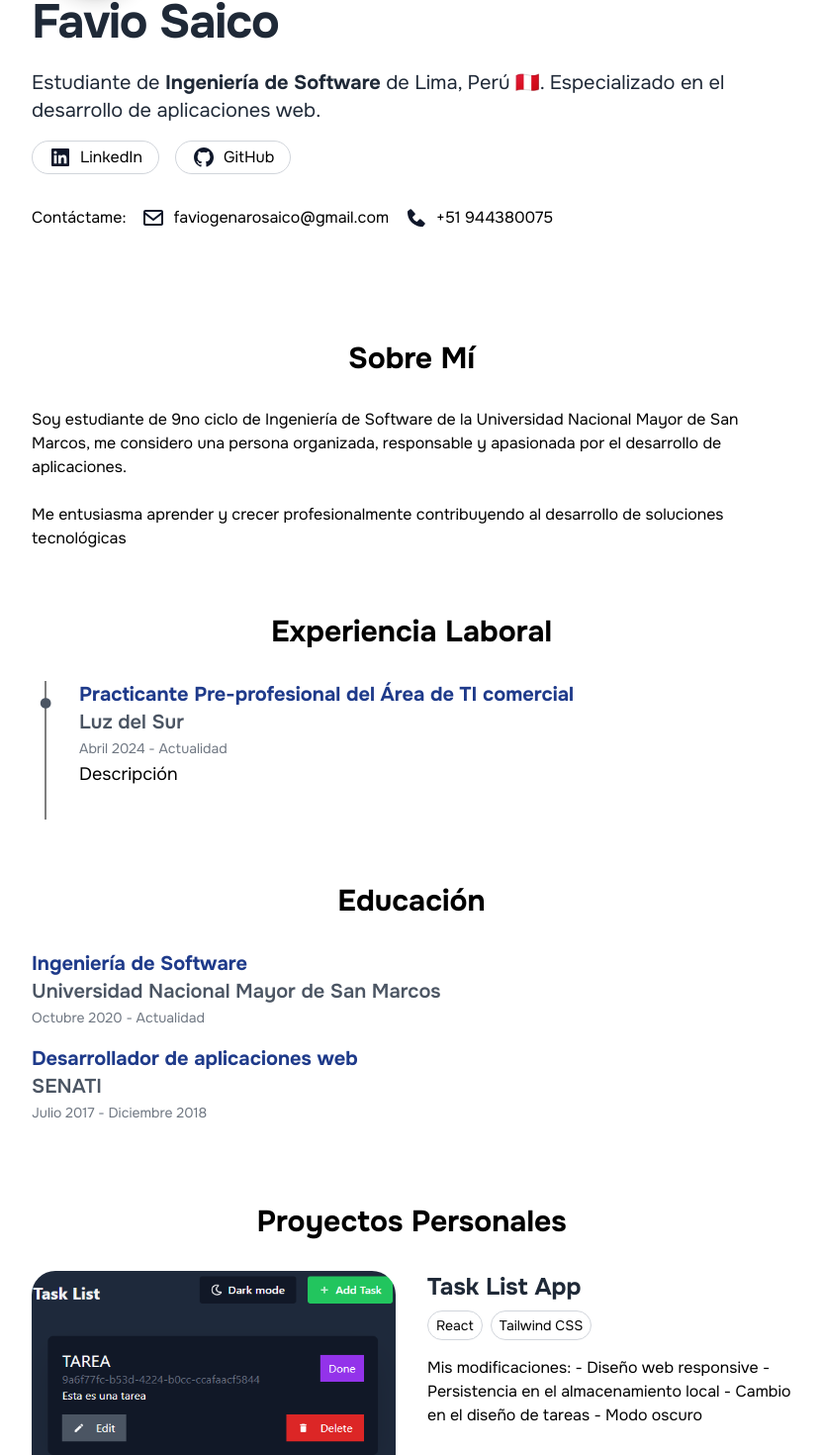
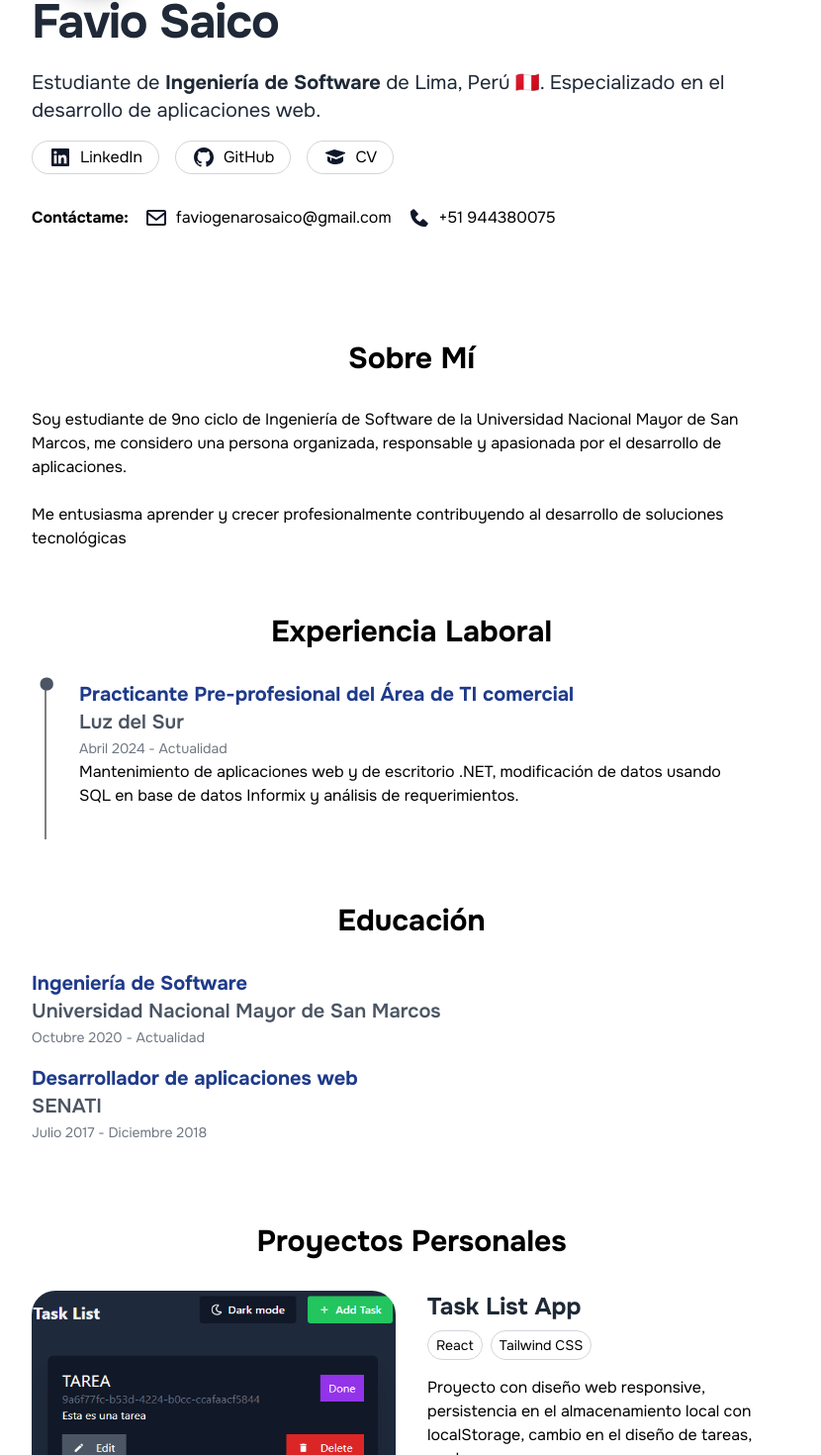
Before and after one commit to FavioGenaro/FavioGenaro.github.io, a React (Vite) app: page / in a window 1280 px wide. Shown: the part 274-1744 px from the top of the page at 99% size, without its empty margins (224-1054 px from the left). Built offline with nearby package versions, Linux system fonts and the light colour scheme.

Commit message:
Agregando CV y mejorando el scroll

```diff
--- a/src/App.jsx
+++ b/src/App.jsx
@@ -26,6 +26,7 @@ function App() {
       <Experience/>
       <Education/>
       <Projects/>
+
     </>
   )
 }
--- /dev/null
+++ b/src/assets/icons/CvIcon.jsx
@@ -0,0 +1,16 @@
+const CvIcon = () => {
+
+    return (
+        // style="fill: rgba(0, 0, 0, 1);transform: ;msFilter:;"
+        <svg xmlns="http://www.w3.org/2000/svg" width="24" height="24" viewBox="0 0 24 24"
+
+        className="fill-slate-900 dark:fill-white"
+        >
+            <path d="M2 7v1l11 4 9-4V7L11 4z"></path>
+            <path d="M4 11v4.267c0 1.621 4.001 3.893 9 3.734 4-.126 6.586-1.972 7-3.467.024-.089.037-.178.037-.268V11L13 14l-5-1.667v3.213l-1-.364V12l-3-1z">
+            </path>
+        </svg>
+    )
+}
+
+export default CvIcon
--- a/src/components/CardProjects.jsx
+++ b/src/components/CardProjects.jsx
@@ -41,14 +41,18 @@ const CardProjects = ({ image="https://www.pngall.com/wp-content/uploads/7/Galle
                     {/* Enlaces */}
                     <div className="flex gap-4 text-white mt-2">
                         <a href={repo}
-                            className="p-2 bg-gray-800 border border-gray-600 rounded-xl flex gap-2">
+                            className="p-2 bg-gray-800 border border-gray-600 rounded-xl flex gap-2"
+                            target="_blank"
+                        >
                             <GithubIcon haveModeDark={false}/>
                             <p>Code</p>
                         </a>
                         {
                             havePreview && (
                                 <a href={preview}
-                                    className="p-2 bg-gray-800 border border-gray-600 rounded-xl flex gap-2">
+                                    className="p-2 bg-gray-800 border border-gray-600 rounded-xl flex gap-2"
+                                    target="_blank"
+                                >
                                     <PreviewIcon/>
                                     Preview
                                 </a>
--- a/src/components/Experience.jsx
+++ b/src/components/Experience.jsx
@@ -9,14 +9,14 @@ const Experience = () => {
                 <div className="relative pb-4 dark:text-white">
                     <div className="sticky top-0">
                         {/* punto */}
-                        <span className="text-gray-600 dark:text-white -left-[42px] absolute rounded-full text-5xl">
+                        <span className="text-gray-600 dark:text-white -left-[43px] -top-[25px] absolute rounded-full text-6xl">
                             &bull;
                         </span>
                         {/* Contenido */}
                         <h3 className="text-xl font-bold text-blue-900 dark:text-blue-400">Practicante Pre-profesional del Área de TI comercial</h3>
                         <h4 className="font-semibold text-xl text-gray-600 dark:text-white">Luz del Sur</h4>
                         <time className="p-0 m-0 text-sm text-gray-600/80 dark:text-white/80">Abril 2024 - Actualidad</time>
-                        <p className="text-lg">Descripción</p>
+                        <p className="text-base">Mantenimiento de aplicaciones web y de escritorio .NET, modificación de datos usando SQL en base de datos Informix y análisis de requerimientos.</p>
                     </div>
 
                 </div>
--- a/src/components/Profile.jsx
+++ b/src/components/Profile.jsx
@@ -1,4 +1,5 @@
 import foto from "../assets/cv-foto.webp"
+import CvIcon from "../assets/icons/CvIcon";
 import GithubIcon from "../assets/icons/GithubIcon";
 import LinkedinIcon from "../assets/icons/LinkedinIcon";
 import MailIcon from "../assets/icons/MailIcon";
@@ -25,18 +26,26 @@ const Profile = () => {
             </p>
             <div className="contact py-4 sm:flex sm:gap-4 dark:text-white my-auto text-center">
                 <a className="flex items-center justify-center gap-2 mt-2 sm:mt-0 cursor-pointer border border-gray-300 rounded-full px-4 py-1"
+                    target="_blank"
                     href="https://www.linkedin.com/in/favio-saico/">
                     <LinkedinIcon/>
                     <p>LinkedIn</p>
                 </a>
                 <a className="flex items-center justify-center gap-2 mt-2 sm:mt-0 cursor-pointer border border-gray-300 rounded-full px-4 py-1"
+                    target="_blank"
                     href="https://github.com/FavioGenaro">
                     <GithubIcon haveModeDark={true}/>
                     <p>GitHub</p>
                 </a>
+                <a className="flex items-center justify-center gap-2 mt-2 sm:mt-0 cursor-pointer border border-gray-300 rounded-full px-4 py-1"
+                    target="_blank"
+                    href="https://drive.google.com/file/d/1yJSRBB-UAOZo88R0SmG1HJY1VK4IGjuB/view?usp=sharing">
+                    <CvIcon/>
+                    <p>CV</p>
+                </a>
             </div>
             <div className="contact py-4 sm:flex sm:gap-4 dark:text-white my-auto text-center">
-                <p>Contáctame:</p>
+                <p><b>Contáctame:</b></p>
                 <p className="flex items-center justify-center gap-2 mt-2 sm:mt-0">
                     <MailIcon/>
                     <p>faviogenarosaico@gmail.com</p>
--- a/src/components/Projects.jsx
+++ b/src/components/Projects.jsx
@@ -2,6 +2,7 @@ import CardProjects from "./CardProjects"
 import image1 from '../assets/images/taskListApp.webp'
 import image2 from "../assets/images/listaPaises.webp";
 import image3 from "../assets/images/apiEcommerce.webp";
+import image4 from "../assets/images/tasktrack.webp";
 
 const Projects = () => {
 
@@ -10,11 +11,7 @@ const Projects = () => {
             id:1,
             image:image1,
             title:"Task List App",
-            description:`Mis modificaciones:
-                        - Diseño web responsive
-                        - Persistencia en el almacenamiento local
-                        - Cambio en el diseño de tareas
-                        - Modo oscuro`,
+            description:`Proyecto con diseño web responsive, persistencia en el almacenamiento local con localStorage, cambio en el diseño de tareas, modo oscuro`,
             repo:"https://github.com/FavioGenaro/task-app-context-reducer",
             havePreview: true,
             preview:"https://task-app-simple.netlify.app/",
@@ -35,11 +32,21 @@ const Projects = () => {
             image:image3,
             title:"API Ecommerce",
             description:`Proyecto del curso de Gestión del Mantenimiento del Software. Desarrollado
-                        y desplegando usando Docker, Jenkins, SonarQube, New relic y Google Cloud`,
+                        y desplegando usando Docker, Jenkins, SonarQube, New relic y Google Cloud.`,
             repo:"https://github.com/FavioGenaro/project-apis-ecommerce",
             havePreview: false,
             preview:"#",
             technologies:["JavaScript","TypeScript","Node","Java","REST"]
+        },
+        {
+            id:4,
+            image:image4,
+            title:"Task track",
+            description:`Sistema web de organización de tareas que cuenta con visualizaciones en forma de calendario y kanban.`,
+            repo:"https://github.com/FavioGenaro/task-track",
+            havePreview: false,
+            preview:"#",
+            technologies:["TypeScript","Angular","C#",".NET","REST"]
         }
     ];
 
--- a/src/index.css
+++ b/src/index.css
@@ -4,7 +4,10 @@
 @tailwind components;
 @tailwind utilities;
 
-
+html{
+    scroll-behavior: smooth;
+    scroll-padding-top: 1rem;
+}
 body{
     height: 100%;
     position: relative;
@@ -27,7 +30,8 @@ h3{
     display: flex;
     flex-direction: column;
     align-items: center;
-    position: absolute
+    position: absolute;
+    scroll-behavior: smooth;
 }
 
 .header-open{
```
Also changed, not shown: src/assets/images/tasktrack.webp (added).
